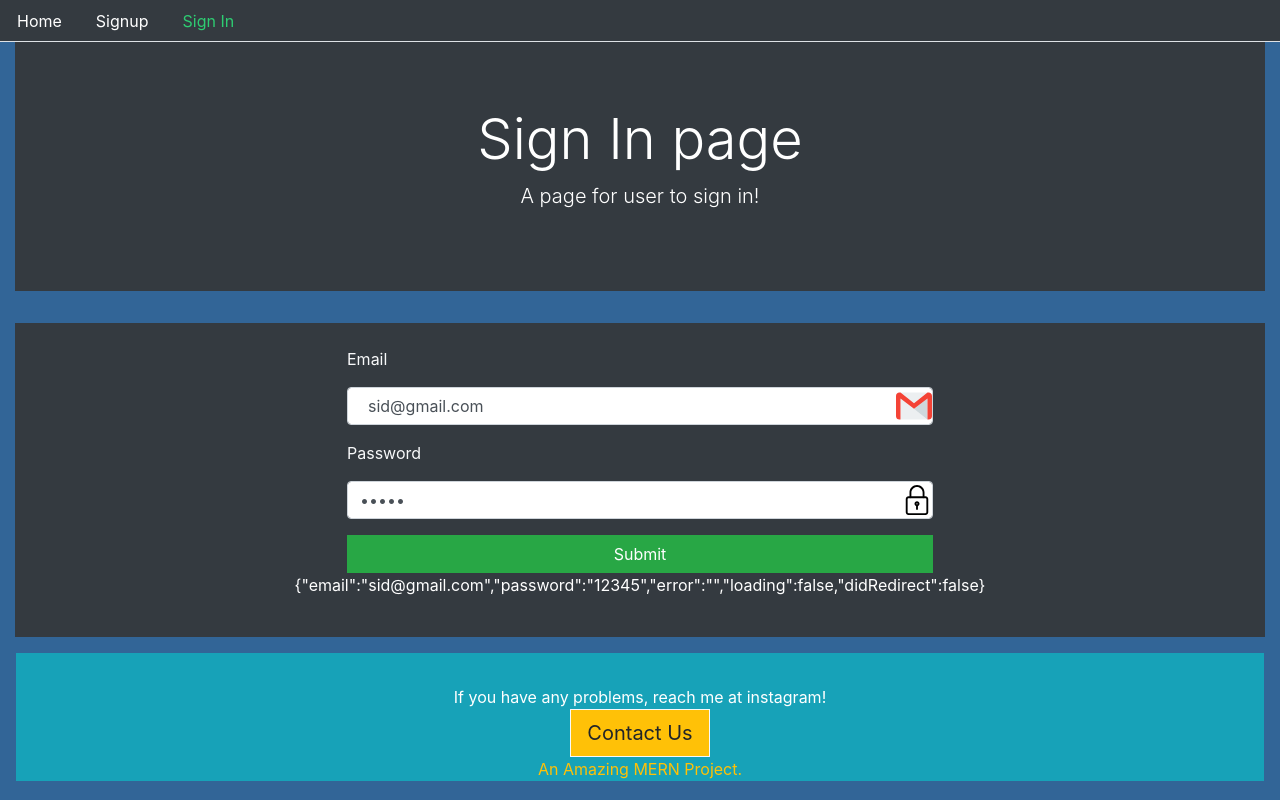
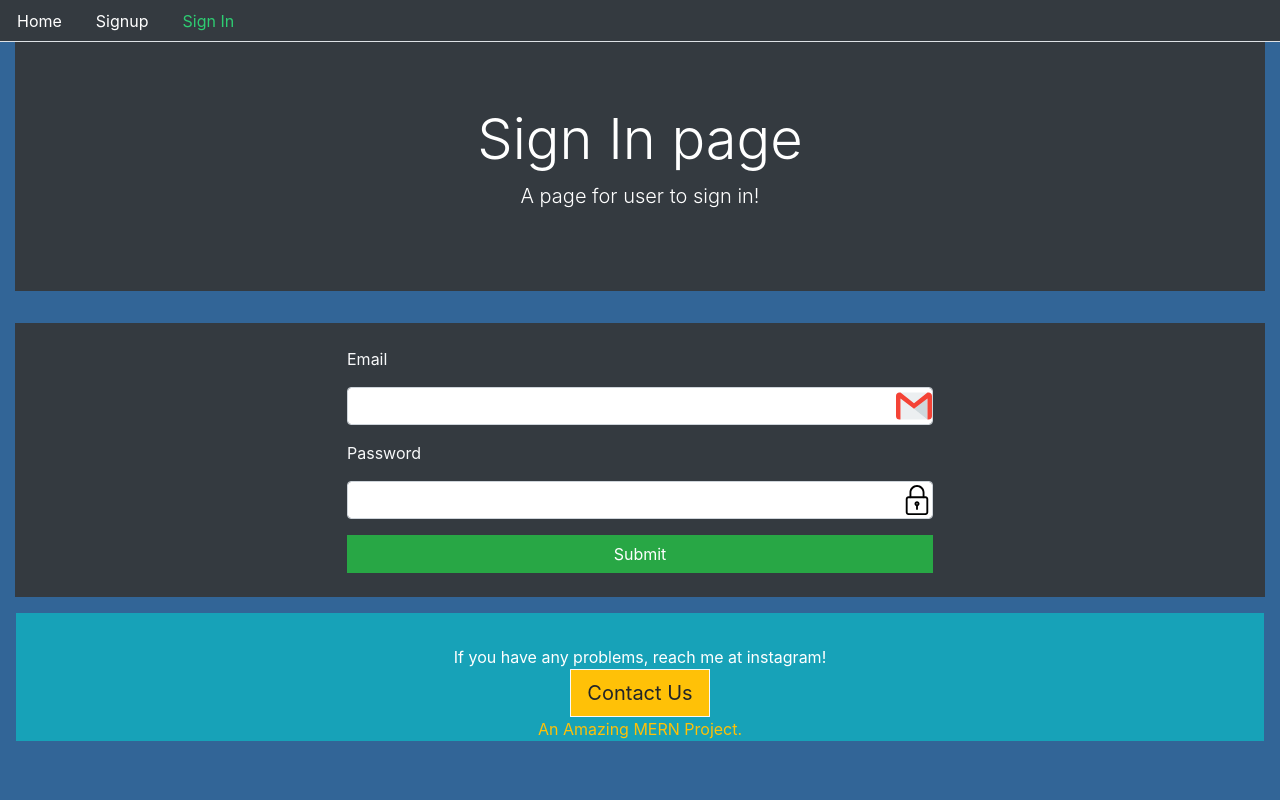
Before and after one commit to EU1182053/Personal-Merchandise-App, a React (Create React App) app in the folder client/: page /signin in a window 1280 px wide. Built offline with nearby package versions, Linux system fonts and the light colour scheme.

Commit message:
Update Signin.js

```diff
--- a/client/src/user/Signin.js
+++ b/client/src/user/Signin.js
@@ -6,8 +6,8 @@
 
 const Signin = () => {
   const [values, setValues] = useState({
-    email: "sid@gmail.com",
-    password: "12345",
+    email: "",
+    password: "",
     error: "",
     loading: false,
     didRedirect: false,
@@ -116,7 +116,7 @@
       {errorMessage()}
       {signInForm()}
       {performRedirect()}
-      <p className="text-white text-center">{JSON.stringify(values)}</p>
+
     </Base>
   );
 };
```
